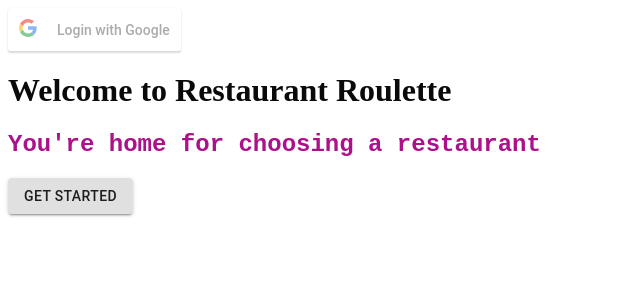
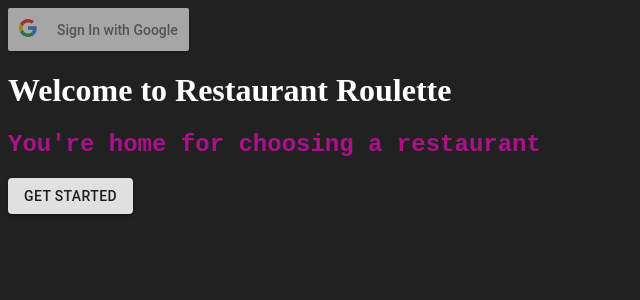
Before and after one commit to kgottfri/Restaurant-Roulette, a React app: page / in a window 1280 px wide. Shown: the top 300 px of the page, without its empty margins (0-640 px from the left). Built offline with nearby package versions, Linux system fonts and the light colour scheme.

Commit message:
added google login authenticatoin and sign out

```diff
--- a/src/App.js
+++ b/src/App.js
@@ -4,26 +4,25 @@
 import Button from '@material-ui/core/Button';
 import Stack from '@mui/material/Stack';
 import { GoogleLogin } from 'react-google-login';
+import { GoogleLogout } from 'react-google-login';
+import GoogleLoginComponent from "./googlebutton.component";
 
 class App extends React.Component {
   render() {
     const { name } = this.props;
-    const responseGoogle = (response) => {
-      console.log(response);
-    }
+
     return (
-      <>
-      <GoogleLogin
-        clientId="717956367850-cg8brdm11t24qeqs5jhkiqgn7kbglncd.apps.googleusercontent.com"
-        buttonText="Login with Google"
-        onSuccess={responseGoogle}
-        onFailure={responseGoogle}
-        cookiePolicy="single_host_origin"
-      />
+      <div>
+      <GoogleLoginComponent />
+      {/* <GoogleLogout
+      clientId="717956367850-cg8brdm11t24qeqs5jhkiqgn7kbglncd.apps.googleusercontent.com"
+      buttonText="Logout"
+      onLogoutSuccess={logout}
+      /> */}
       <h1>Welcome to Restaurant Roulette</h1>
       <h2>You're home for choosing a restaurant</h2>
       <Button variant="contained">Get Started</Button>
-      </>
+      </div>
     );
   }
 }
--- /dev/null
+++ b/src/googlebutton.component.js
@@ -0,0 +1,73 @@
+import React, { Component } from "react";
+import { GoogleLogin, GoogleLogout } from "react-google-login";
+
+const CLIENT_ID =
+  "717956367850-cg8brdm11t24qeqs5jhkiqgn7kbglncd.apps.googleusercontent.com";
+
+class GoogleLoginComponent extends Component {
+  constructor() {
+    super();
+    this.state = {
+      isLoggedIn: false,
+      userInfo: {
+        name: "",
+        emailId: "",
+      },
+    };
+  }
+
+  // Success Handler
+  responseGoogleSuccess = (response) => {
+    console.log();
+    let userInfo = {
+      name: response.profileObj.name,
+      emailId: response.profileObj.email,
+    };
+    this.setState({ userInfo, isLoggedIn: true });
+  };
+
+  // Error Handler
+  responseGoogleError = (response) => {
+    console.log(response);
+  };
+
+  // Logout Session and Update State
+  logout = (response) => {
+    console.log(response);
+    let userInfo = {
+      name: "",
+      emailId: "",
+    };
+    this.setState({ userInfo, isLoggedIn: false });
+  };
+
+  render() {
+    return (
+      <div className="row mt-5">
+        <div className="col-md-12">
+          {this.state.isLoggedIn ? (
+            <div>
+              <h1>Welcome, {this.state.userInfo.name}</h1>
+
+              <GoogleLogout
+                clientId={CLIENT_ID}
+                buttonText={"Logout"}
+                onLogoutSuccess={this.logout}
+              ></GoogleLogout>
+            </div>
+          ) : (
+            <GoogleLogin
+              clientId={CLIENT_ID}
+              buttonText="Sign In with Google"
+              onSuccess={this.responseGoogleSuccess}
+              onFailure={this.responseGoogleError}
+              isSignedIn={true}
+              cookiePolicy={"single_host_origin"}
+            />
+          )}
+        </div>
+      </div>
+    );
+  }
+}
+export default GoogleLoginComponent;
--- a/src/index.js
+++ b/src/index.js
@@ -6,5 +6,5 @@
 
 
 var mountNode = document.getElementById("app");
-// var googleButton = document.getElementById('googleButton');
-ReactDOM.render(<App name="Restaurant Roulette" />, mountNode);
+var googleButton = document.getElementById('googleButton');
+ReactDOM.render(<App name="Restaurant Roulette" />, mountNode,googleButton);
--- a/src/styles.css
+++ b/src/styles.css
@@ -1,7 +1,10 @@
 h1 {
-  color: rgb(10, 10, 10);
+  color: rgb(255, 255, 255);
 }
 h2 {
   color:rgb(172, 16, 138);
   font-family: 'Courier New', Courier, monospace;
 }
+body {
+  background-color: rgb(34, 33, 33);
+}
```
